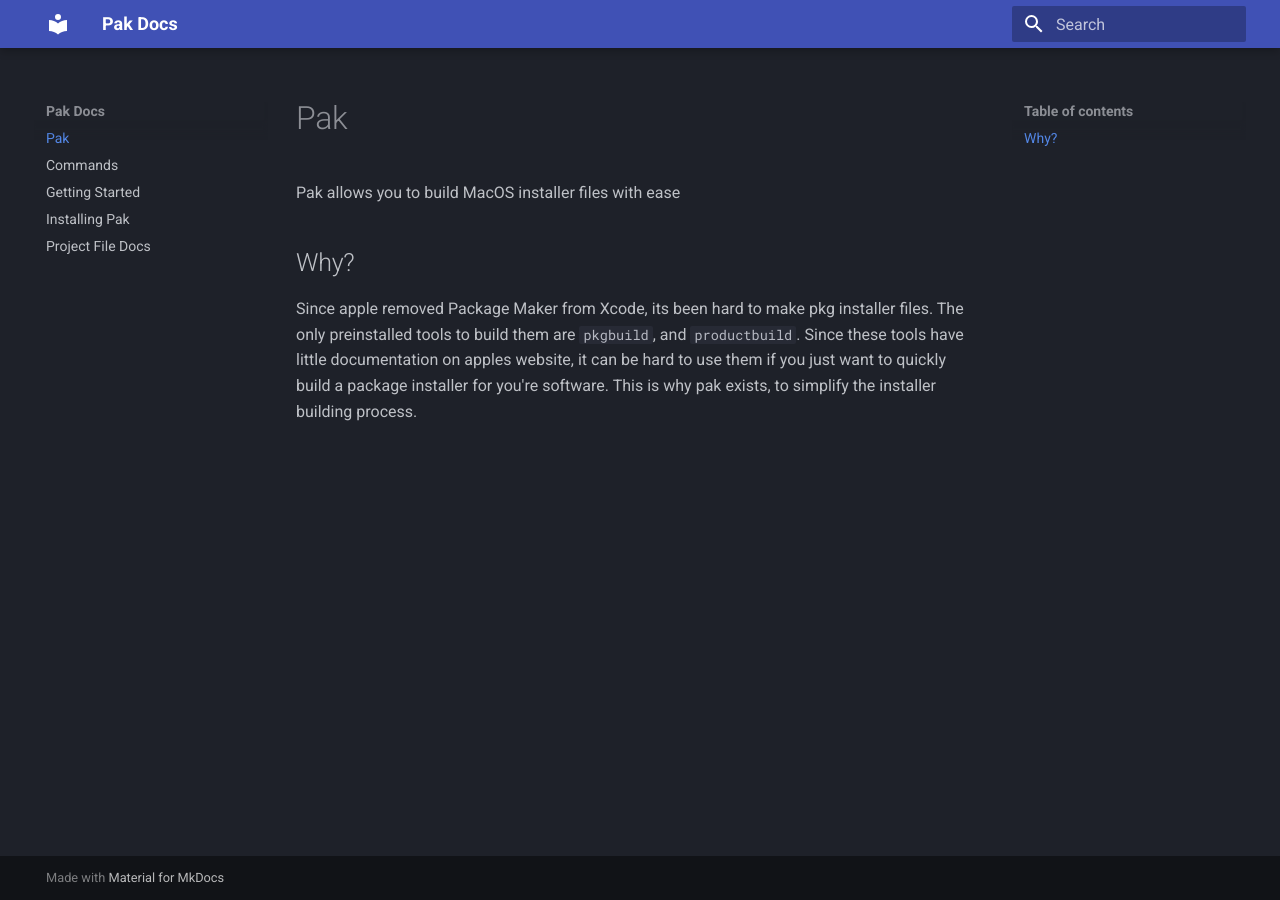
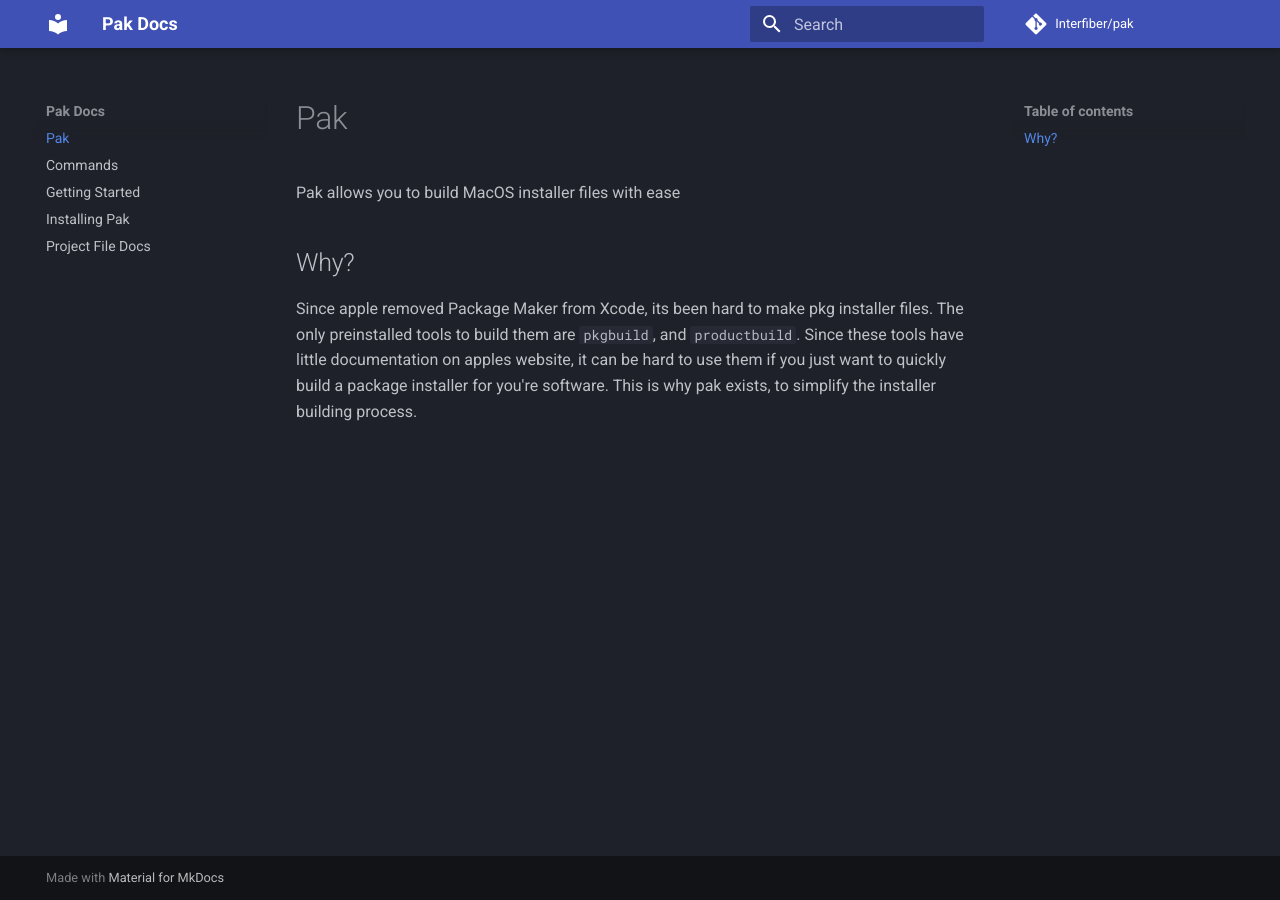
Before and after one commit to Interfiber/pak, an MkDocs documentation site: the page built from docs/docs/index.md, in a window 1280 px wide. Built offline with MkDocs 1.6.1 and Material for MkDocs 9.7.7, drawn with Linux system fonts in a browser that asks for light colours; comment, search, counter and statistics services are not loaded.

Commit message:
:octocat: add GitHub link

```diff
--- a/docs/mkdocs.yml
+++ b/docs/mkdocs.yml
@@ -3,7 +3,11 @@
   name: material
   palette:
     scheme: slate
+    icon:
+    repo: fontawesome/brands/github
 markdown_extensions:
   - admonition
   - pymdownx.details
   - pymdownx.superfences
+repo_url: https://github.com/Interfiber/pak
+repo_name: Interfiber/pak
```
